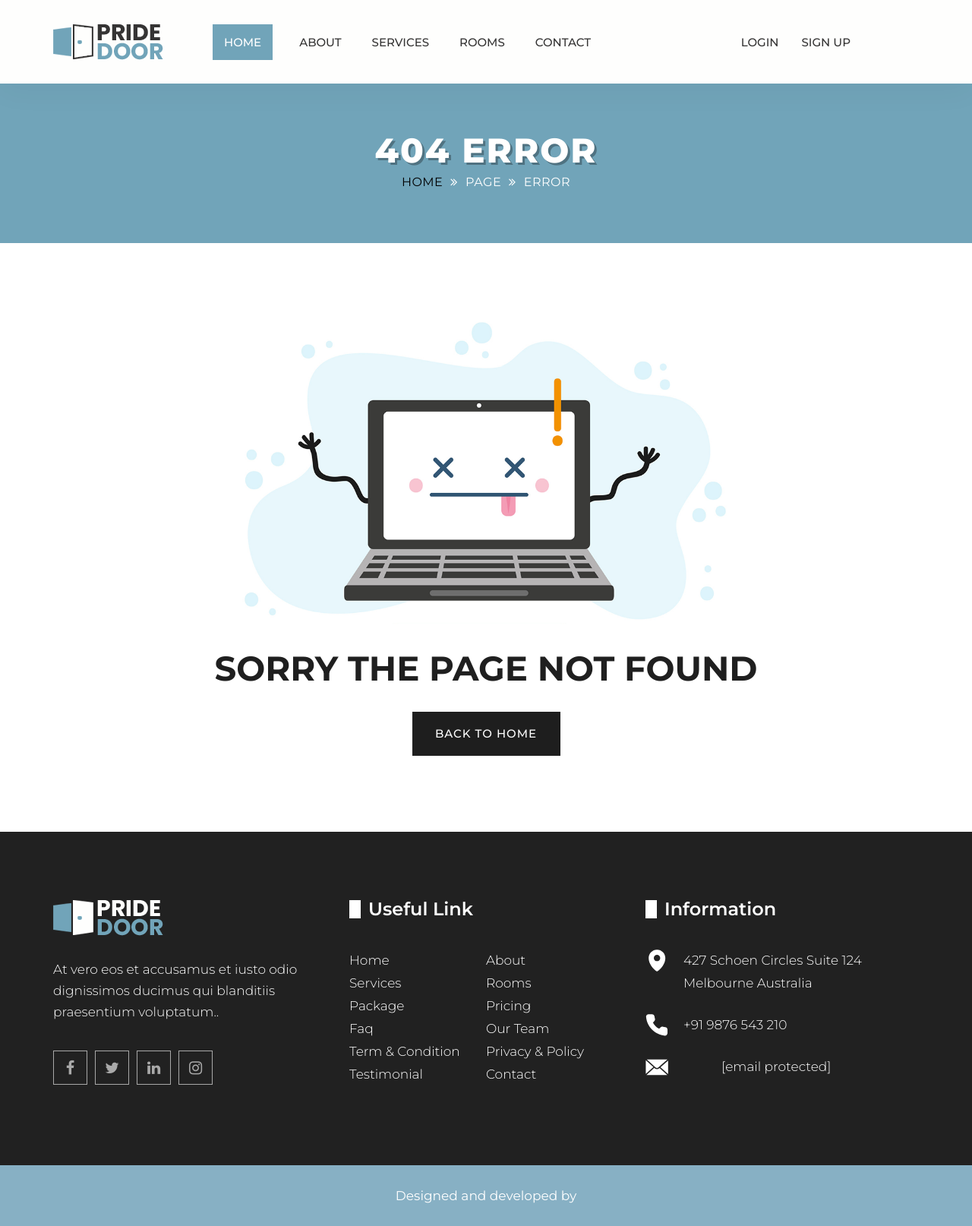
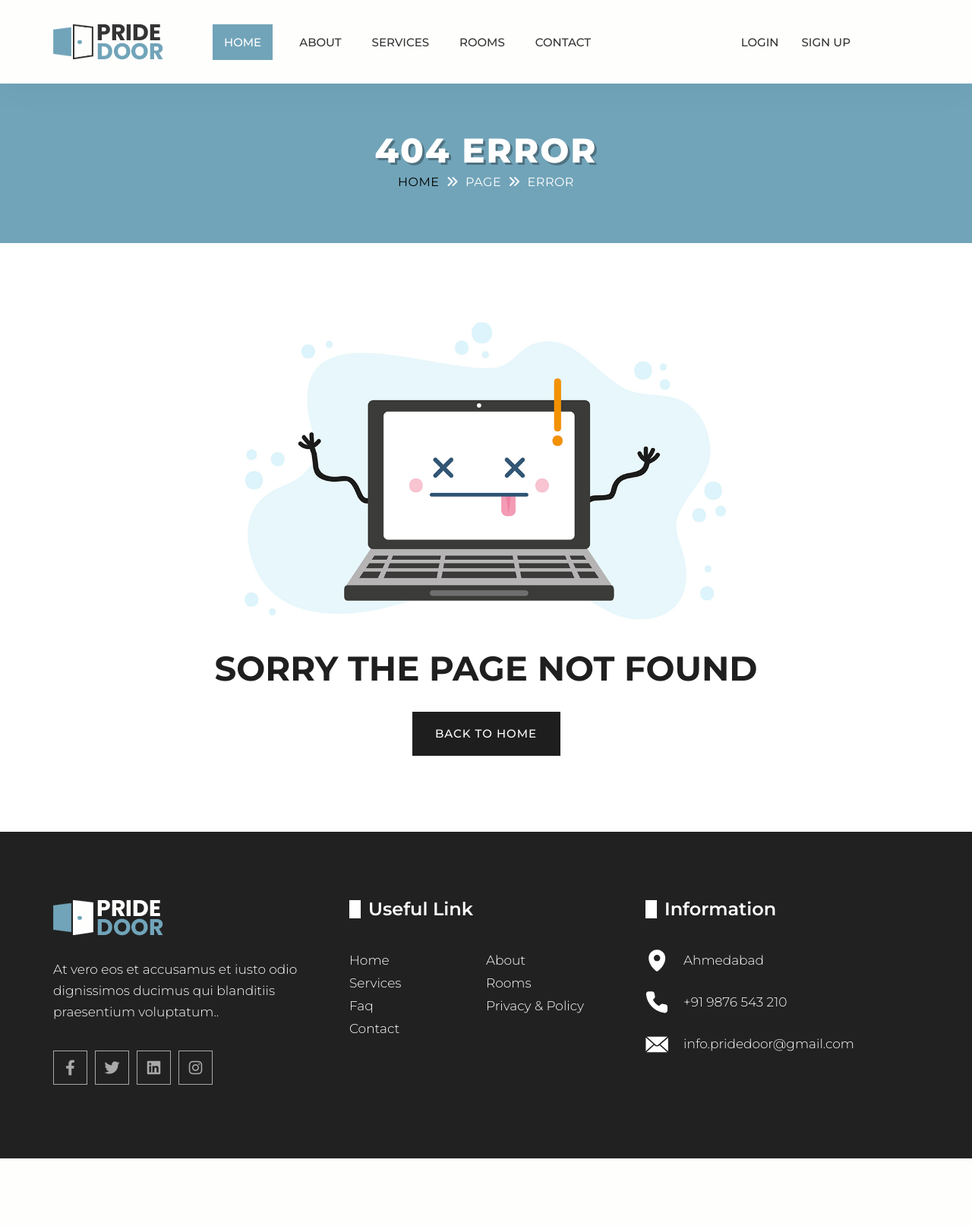
Before and after one commit to Gautam27021909/Hotel-Booking-system, a Django app: page /error/ in a window 1280 px wide. Shown: the whole page at 76% size. After the commit the page ends 1525 px from the top, so only its background shows below. Run offline with Django 5.2, Linux system fonts and the light colour scheme; some libraries are stand-ins or nearby versions.

Commit message:
modified

```diff
--- a/hotel/management/templates/404_error.html
+++ b/hotel/management/templates/404_error.html
@@ -2,20 +2,15 @@
 <!DOCTYPE html>
 <html lang="en">
    <head>
-      <!-- basic -->
       <meta charset="utf-8">
       <meta http-equiv="X-UA-Compatible" content="IE=edge">
-      <!-- mobile metas -->
       <meta name="viewport" content="width=device-width, initial-scale=1">
       <meta name="viewport" content="initial-scale=1, maximum-scale=1">
-      <!-- site metas -->
       <title>Hotel Booking</title>
       <meta name="keywords" content="">
       <meta name="description" content="">
       <meta name="author" content="">
-      <!-- site icons -->
       <link rel="icon" href="{%static "images/fevicon.png"%}" type="image/gif" />
-      <!-- bootstrap css -->
       <link rel="icon" href="{%static "images/fevicon.png"%}" type="image/gif" />
       <link href= {%static "bootstrap.min.css" %} rel="stylesheet">
       <link href= {%static "sdaterangepicker.css" %} rel="stylesheet">
@@ -25,14 +20,11 @@
       <link href= {%static "style.css" %} rel="stylesheet">
       <link href= {%static "responsive.css" %} rel="stylesheet">
       <link href= {%static "custom.css" %} rel="stylesheet">
-      <!-- Main CSS-->
-      <!--[if lt IE 9]>
-      <script src="https://oss.maxcdn.com/libs/html5shiv/3.7.0/html5shiv.js"></script>
-      <script src="https://oss.maxcdn.com/libs/respond.js/1.4.2/respond.min.js"></script>
-      <![endif]-->
+      <link href="https://cdnjs.cloudflare.com/ajax/libs/font-awesome/6.0.0-beta3/css/all.min.css" rel="stylesheet">
+
    </head>
    <body id="default_theme" class="inner_page 404_error_page">
-      <!-- header -->
+
       <header id="main_header" class="header">
          <div class="container-fluid">
             <div class="row">
@@ -89,8 +81,7 @@
             </div>
          </div>
       </header>
-      <!-- end header -->
-      <!-- section -->
+
       <section id="inner_banner" class="banner">
          <div class="container">
             <div class="row">
@@ -111,12 +102,11 @@
             </div>
          </div>
       </section>
-      <!-- end section -->
-      <!-- section -->
+
       <section id="error_section" class="section padding-top_10 padding-bottom_10 white_bg">
          <div class="large_container">
             <div class="row">
-               <!-- price blog -->
+
                <div class="col-lg-12">
                   <div class="full error_blog text-align_center">
                      <img width="650" src="{%static "images/error.png"%}" alt="#" />
@@ -128,16 +118,14 @@
                      <a class="main_btn" href={% url "index" %}>Back To Home</a>
                   </div>
                </div>
-               <!-- end price blog -->
+
             </div>
          </div>
       </section>
-      <!-- end section -->
-      <!-- footer -->
       <footer class="main_footer white_reveal_ white_fonts">
          <div class="container">
             <div class="row">
-               <!-- widget -->
+
                <div class="col-xl-4 col-lg-12">
                   <div class="full footer_widget">
                      <div class="full footer_logo">
@@ -156,8 +144,7 @@
                      </div>
                   </div>
                </div>
-               <!-- end widget -->
-               <!-- widget -->
+
                <div class="col-xl-4 col-lg-6">
                   <div class="full footer_widget">
                      <h4 class="reveal fw_700 wow">Useful Link</h4>
@@ -166,19 +153,13 @@
                         <li><a href={% url "error" %}>About</a></li>
                         <li><a href={% url "error" %}>Services</a></li>
                         <li><a href={% url "error" %}>Rooms</a></li>
-                        <li><a href={% url "error" %}>Package</a></li>
-                        <li><a href={% url "error" %}>Pricing</a></li>
                         <li><a href={% url "error" %}>Faq</a></li>
-                        <li><a href={% url "error" %}>Our Team</a></li>
-                        <li><a href={% url "error" %}>Term & Condition</a></li>
                         <li><a href={% url "error" %}>Privacy & Policy</a></li>
-                        <li><a href={% url "error" %}>Testimonial</a></li>
                         <li><a href={% url "error" %}>Contact</a></li>
                      </ul>
                   </div>
                </div>
-               <!-- end widget -->
-               <!-- widget -->
+
                <div class="col-xl-4 col-lg-6">
                   <div class="full footer_widget">
                      <h4 class="reveal fw_700 wow">Information</h4>
@@ -191,7 +172,7 @@
                                        c0.8,0.5,1.8,0.8,2.7,0.8c0.9,0,1.9-0.3,2.7-0.8c0.5-0.3,13.2-8.7,26-23.5c17.1-19.8,26.2-41.6,26.2-63.3
                                        C130.9,31.2,106.3,6.5,76,6.5z M76,81.8c-11.6,0-21.1-9.4-21.1-21.1S64.4,39.6,76,39.6s21.1,9.4,21.1,21.1S87.7,81.8,76,81.8z" />
                                  </svg>
-                                 <span>427 Schoen Circles Suite 124 Melbourne Australia</span>
+                                 <span>Ahmedabad</span>
                               </a>
                            </li>
                            <li>
@@ -206,7 +187,7 @@
                               </a>
                            </li>
                            <li>
-                              <a href="/cdn-cgi/l/email-protection#3357565e5c73545e525a5f1d505c5e">
+                              <a href="#">
                                  <svg width="30px" fill="white" version="1.1" id="Layer_7" xmlns="http://www.w3.org/2000/svg" xmlns:xlink="http://www.w3.org/1999/xlink" x="0px" y="0px" viewBox="0 0 150 150" style="enable-background:new 0 0 150 150;" xml:space="preserve">
                                     <polygon class="st0" points="149,125 149,35.8 98.9,79.5  " />
                                     <path class="st0" d="M2.1,34c0,0.1,0,0.1,0,0.1v90.2l50.1-45.4L2.1,34z" />
@@ -214,34 +195,28 @@
                                     <path class="st0" d="M90,87.3c-4.1,3.6-9.2,5.3-14.3,5.3c-5.2,0-10.4-1.9-14.5-5.6l-3-2.7L6.5,131.2c0.2,0,0.3,0.1,0.5,0.1h136.8
                                        L92.8,84.9L90,87.3z" />
                                  </svg>
-                                 <span><span class="__cf_email__" data-cfemail="f59190989ab59298949c99db969a98">[email&#160;protected]</span></span>
+                                <span class="__cf_email__" data-cfemail="f59190989ab59298949c99db969a98">info.pridedoor@gmail.com</span>
                               </a>
                            </li>
                         </ul>
                      </div>
                   </div>
                </div>
-               <!-- end widget -->
+
             </div>
          </div>
       </footer>
-      <!-- end footer -->
-      <div class="cpy">
-         <p>Designed and developed by <a href=""></a></p>
-      </div>
-      <!-- js section -->
-      <script data-cfasync="false" src="/cdn-cgi/scripts/5c5dd728/cloudflare-static/email-decode.min.js"></script><script src="js/jquery.min.js"></script>
-      <script src="js/bootstrap.min.js"></script>
-      <!-- owl slider -->
-      <script src="js/owl.carousel.js"></script>
-      <!-- bootsrap date picker -->
-      <script src="js/moment.min.js"></script>
-      <script src="js/daterangepicker.js"></script>
-      <script src="js/global.js"></script>
-      <!-- nice select -->
-      <script src="js/jquery.nice-select.min.js"></script>
-      <!-- wow animation -->
-      <script src="js/wow.js"></script>
-      <!-- custom js -->
-      <script src="js/custom.js"></script>
+
+
+
+      <script data-cfasync="false" src="/cdn-cgi/scripts/5c5dd728/cloudflare-static/email-decode.min.js"></script>
+      <script src="{% static "js/jquery.min.js" %}"></script>
+      <script src="{% static "js/bootstrap.min.js" %}"></script>
+      <script src="{% static "js/owl.carousel.js" %}"></script>
+      <script src="{% static "js/moment.min.js" %}"></script>
+      <script src="{% static "js/daterangepicker.js" %}"></script>
+      <script src="{% static "js/global.js" %}"></script>
+      <script src="{% static "js/jquery.nice-select.min.js" %}"></script>
+      <script src="{% static "js/wow.js" %}"></script>
+      <script src="{% static "js/custom.js" %}"></script>
    </body>
```
Also changed, not shown: hotel/management/templates/index.html (+9 -15 lines), hotel/management/static/images/fevicon.png, hotel/management/static/images/logo.png, hotel/management/static/images/logo_footer.png.
